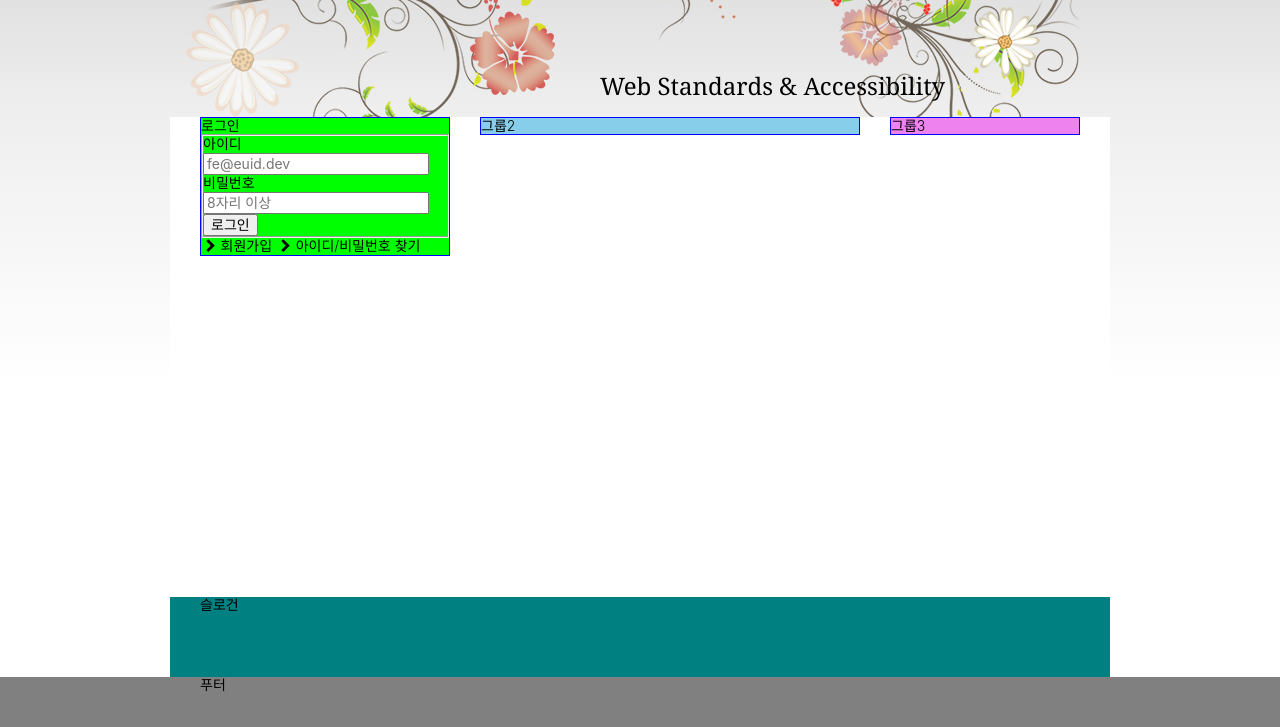
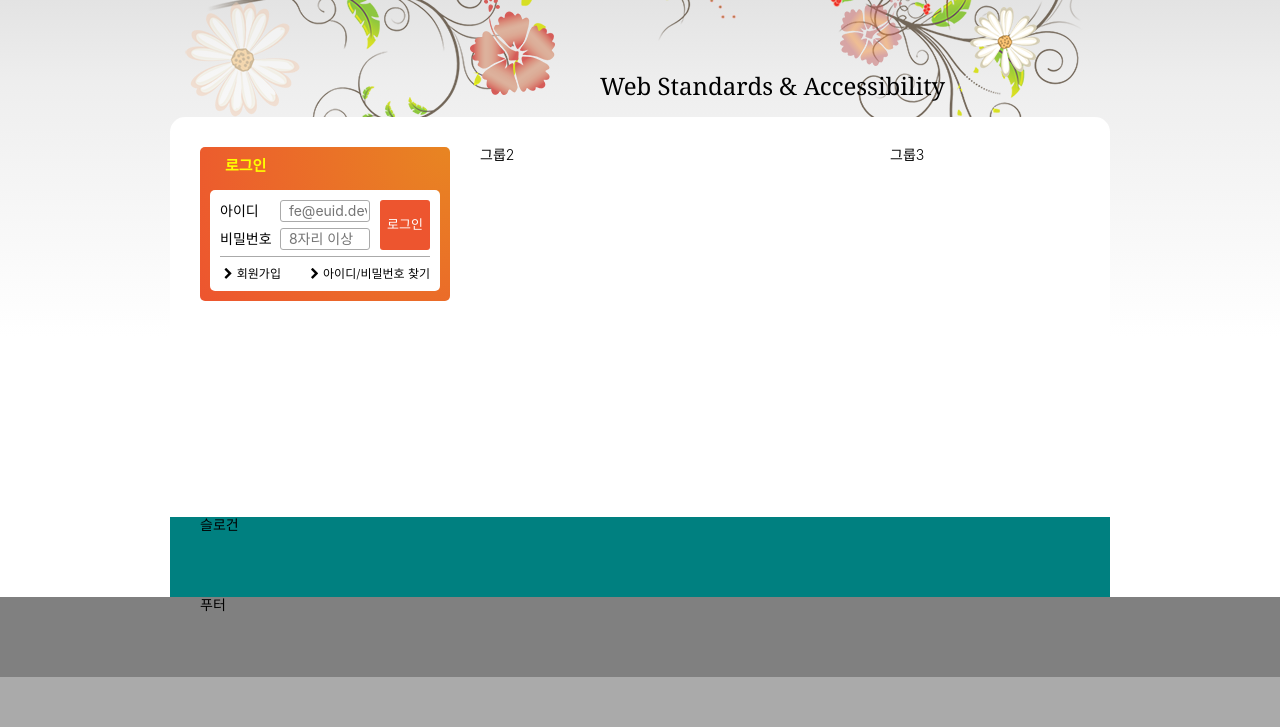
Before and after one commit to manggu865/webcafe, a plain HTML site: page index.html in a window 1280 px wide. Shown: the part 173-900 px from the top of the page. After the commit the page ends 850 px from the top, so only its background shows below. Drawn offline with nearby package versions, Linux system fonts and the light colour scheme; a web font is replaced by a local one.

Commit message:
로그인 완성

```diff
--- a/index.html
+++ b/index.html
@@ -160,10 +160,10 @@
         <h2 class="login-title">로그인</h2>
         <form method="POST" action="https://formspree.io/seulbinim@gmail.com" class="login-form">
           <fieldset>
-            <legend class="sr-only">회원 로그인 폼</legend>
+            <legend class="sr-only">회원 로그인 폼</legend><!--class="sr-only"숨김처리-->
             <div class="user-email">
-              <label for="userEmail">아이디</label><!--for="userEmail"로 폼이랑 연결한것-->
-              <input type="email" id="userEmail" name="userEmail" required placeholder="fe@euid.dev" />
+              <label for="userEmail" class="test1">아이디</label><!--for="userEmail"로 폼이랑 연결한것-->
+              <input type="email" id="userEmail" class="test2" name="userEmail" required placeholder="fe@euid.dev" />
             </div>
             <div class="user-pw">
               <label for="userPw">비밀번호</label>
--- a/styles/main.css
+++ b/styles/main.css
@@ -16,6 +16,8 @@
 
   --orange100: #e88522;
   --orange200: #ed552f;
+
+  --yellow: #ff0;
 
   --container-size: 940px;
   --spacing-lg: 30px;
@@ -51,6 +53,11 @@ body{
     --text-color: var(--white);
     --bg-color: var(--black);
   }
+}
+
+/*테두리 초기화*/
+fieldset{
+  border: 0 none;
 }
 
 /*링크 스타일*/
@@ -245,9 +252,6 @@ a{
 .navigation{
 }
 
-
-/*비주얼*/
-
 /* 비주얼 */
 @keyframes moveEffect {
   0%{
@@ -322,31 +326,96 @@ a{
 
 /* 메인콘텐츠 */
 .main{
-  height: 60vh;
+  min-height: 400px;
   width: var(--container-size);
   margin: 0 auto;
   background-color: var(--white);
   display: flow-root;
-  padding: 0 15px;
+  padding: 30px 15px;
+  border-radius: 15px 15px 0 0;
 }
 
 .group{
   float: left;
   margin: 0 15px;
-  border: 1px solid blue;
 }
 .group1{
-  background-color: lime;
   width: 250px;
 }
 .group2{
-  background-color: skyblue;
   width: 380px;
 }
 .group3{
-  background-color: violet;
   width: 190px;
 }
+
+/*로그인 수정전*/
+.login{
+  padding: 10px;
+  border-radius: 5px;
+  background: var(--orange200) radial-gradient(circle at right top, var(--orange100), var(--orange200));
+
+  .login-title{
+    color: var(--yellow);
+    font-size: 1.5rem;
+    font-weight: 700;
+    text-indent: 1em; /*한칸 들여씀*/
+    margin-bottom: 15px;
+  }
+
+  .login-form{
+    background-color: var(--white);
+    border-radius: 5px 5px 0 0;
+    padding: 10px 10px 0 10px;
+
+    fieldset{
+      position: relative;
+      border-bottom: 1px solid var(--gray300);
+    }
+
+    div{
+      margin-bottom: 6px;
+    }
+
+    label{
+      display: inline-block;
+      width: 4em;
+    }
+
+    input{
+      width: 90px;
+      border: 1px solid var(--gray300);
+      border-radius: 3px;
+      padding: 2px 2px 2px 8px;
+      height: 22px;
+    }
+
+    button{
+      position: absolute;
+      top: 0;
+      right: 0;
+      color: var(--white);
+      background-color: var(--orange200);
+      font-size: 1.3rem;
+      width: 50px;
+      height: 50px;
+      border-radius: 3px;
+      border: 0;
+    }
+  }
+
+  .sign{
+    background-color: var(--white);
+    border-radius: 0 0 5px 5px;
+    padding: 10px;
+    display: flex;
+    flex-flow: row nowrap;
+    justify-content: space-between;
+    font-size: 1.2rem;
+  }
+
+}
+
 
 /* 슬로건 */
 .slogan{
```
